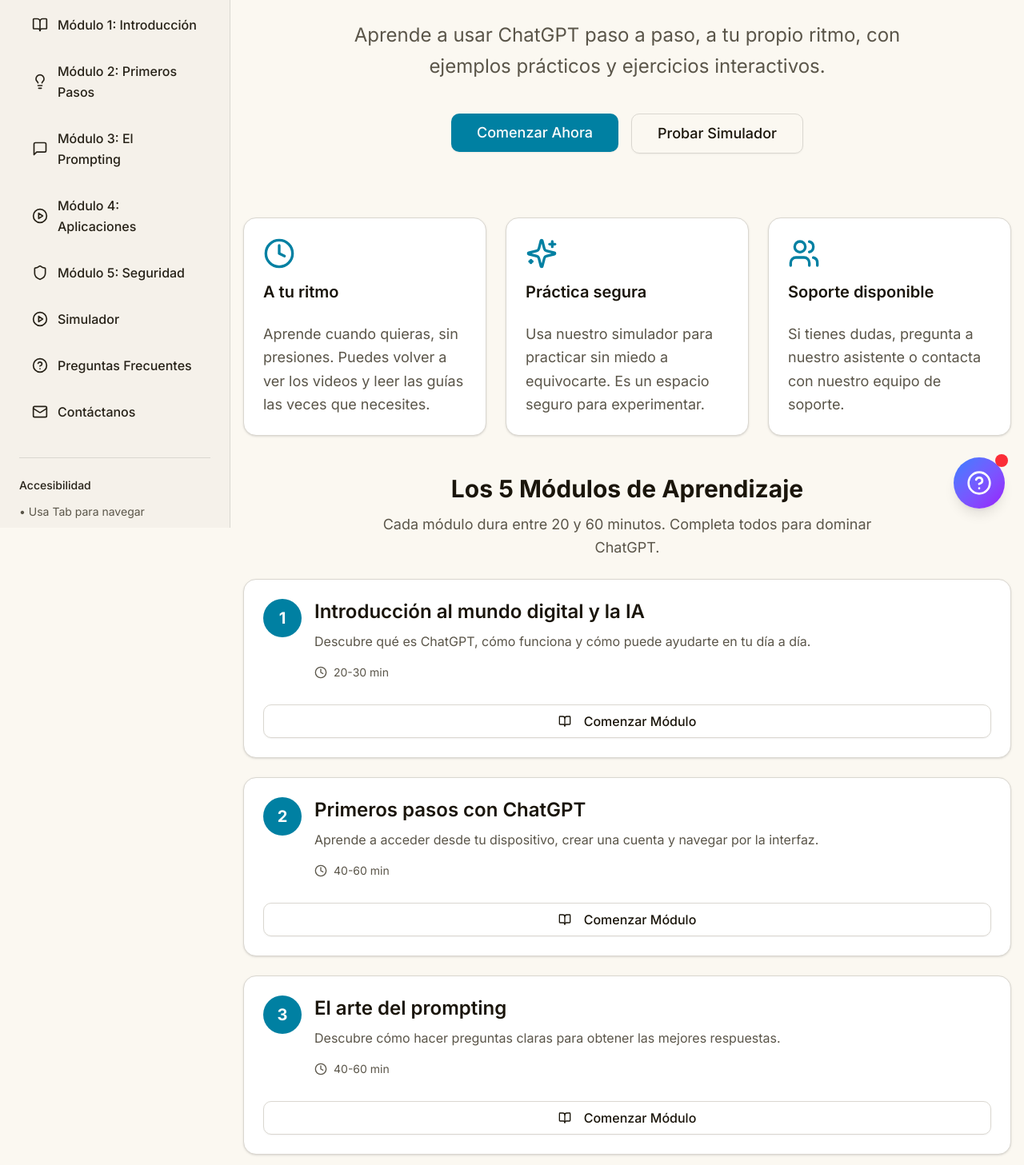
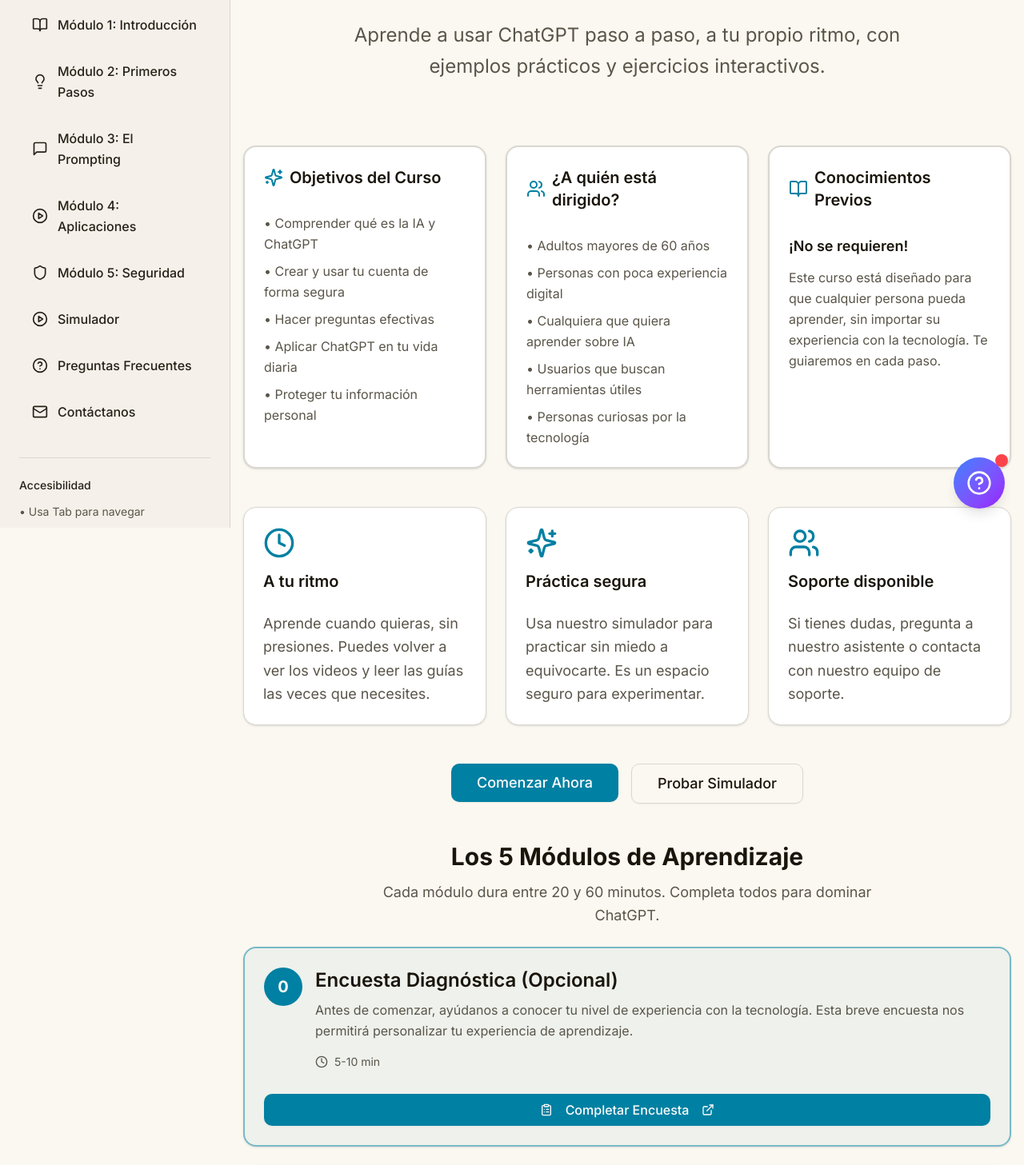
Before and after one commit to JuanCheli/capacitacion-chatgpt-grupo6, a Next.js app: page / in a window 1280 px wide. Shown: the part 140-1597 px from the top of the page at 80% size. Built offline with nearby package versions, Linux system fonts and the light colour scheme.

Commit message:
Feat: + Cards con objetivos, audiencia objetivo y conocimientos previos + Modulo 0, siendo este la encuesta diagnostica + Footer con nuestra informacion (autores)

```diff
--- a/app/page.tsx
+++ b/app/page.tsx
@@ -9,7 +9,7 @@ import {
 } from "@/components/ui/card";
 import { Button } from "@/components/ui/button";
 import Link from "next/link";
-import { BookOpen, Clock, Users, Sparkles } from "lucide-react";
+import { BookOpen, Clock, Users, Sparkles, ClipboardList, ExternalLink } from "lucide-react";
 import PodcastPlayer from "@/components/podcast-player";
 
 export default function HomePage() {
@@ -24,19 +24,64 @@ export default function HomePage() {
           Aprende a usar ChatGPT paso a paso, a tu propio ritmo, con ejemplos
           prácticos y ejercicios interactivos.
         </p>
-        <div className="flex flex-col sm:flex-row gap-4 justify-center pt-4">
-          <Button asChild size="lg" className="text-lg px-8 py-6">
-            <Link href="/modulo-1">Comenzar Ahora</Link>
-          </Button>
-          <Button
-            asChild
-            variant="outline"
-            size="lg"
-            className="text-lg px-8 py-6 bg-transparent"
-          >
-            <Link href="/simulador">Probar Simulador</Link>
-          </Button>
-        </div>
+      </section>
+
+      {/* Course Info Cards */}
+      <section className="grid md:grid-cols-3 gap-4 md:gap-6">
+        <Card className="border-2">
+          <CardHeader>
+            <CardTitle className="text-lg md:text-xl flex items-center gap-2">
+              <Sparkles className="h-6 w-6 text-primary flex-shrink-0" />
+              <span>Objetivos del Curso</span>
+            </CardTitle>
+          </CardHeader>
+          <CardContent>
+            <ul className="space-y-2 text-sm md:text-base text-muted-foreground leading-relaxed">
+              <li>• Comprender qué es la IA y ChatGPT</li>
+              <li>• Crear y usar tu cuenta de forma segura</li>
+              <li>• Hacer preguntas efectivas</li>
+              <li>• Aplicar ChatGPT en tu vida diaria</li>
+              <li>• Proteger tu información personal</li>
+            </ul>
+          </CardContent>
+        </Card>
+
+        <Card className="border-2">
+          <CardHeader>
+            <CardTitle className="text-lg md:text-xl flex items-center gap-2">
+              <Users className="h-6 w-6 text-primary flex-shrink-0" />
+              <span>¿A quién está dirigido?</span>
+            </CardTitle>
+          </CardHeader>
+          <CardContent>
+            <ul className="space-y-2 text-sm md:text-base text-muted-foreground leading-relaxed">
+              <li>• Adultos mayores de 60 años</li>
+              <li>• Personas con poca experiencia digital</li>
+              <li>• Cualquiera que quiera aprender sobre IA</li>
+              <li>• Usuarios que buscan herramientas útiles</li>
+              <li>• Personas curiosas por la tecnología</li>
+            </ul>
+          </CardContent>
+        </Card>
+
+        <Card className="border-2">
+          <CardHeader>
+            <CardTitle className="text-lg md:text-xl flex items-center gap-2">
+              <BookOpen className="h-6 w-6 text-primary flex-shrink-0" />
+              <span>Conocimientos Previos</span>
+            </CardTitle>
+          </CardHeader>
+          <CardContent>
+            <div className="space-y-3">
+              <p className="text-base md:text-lg font-semibold text-foreground">
+                ¡No se requieren!
+              </p>
+              <p className="text-sm md:text-base text-muted-foreground leading-relaxed">
+                Este curso está diseñado para que cualquier persona pueda aprender, sin importar su experiencia con la tecnología. Te guiaremos en cada paso.
+              </p>
+            </div>
+          </CardContent>
+        </Card>
       </section>
 
       {/* Features */}
@@ -81,6 +126,21 @@ export default function HomePage() {
         </Card>
       </section>
 
+      {/* CTA Buttons */}
+      <section className="flex flex-col sm:flex-row gap-4 justify-center">
+        <Button asChild size="lg" className="text-base md:text-lg px-6 md:px-8 py-5 md:py-6">
+          <Link href="/modulo-1">Comenzar Ahora</Link>
+        </Button>
+        <Button
+          asChild
+          variant="outline"
+          size="lg"
+          className="text-base md:text-lg px-6 md:px-8 py-5 md:py-6 bg-transparent"
+        >
+          <Link href="/simulador">Probar Simulador</Link>
+        </Button>
+      </section>
+
       {/* Modules overview */}
       <section className="space-y-6">
         <div className="text-center space-y-3">
@@ -94,6 +154,41 @@ export default function HomePage() {
         </div>
 
         <div className="grid gap-6">
+          {/* Module 0 - Diagnostic Survey */}
+          <Card className="hover:shadow-lg transition-shadow border-2 border-primary/50 bg-primary/5">
+            <CardHeader>
+              <div className="flex items-start gap-4">
+                <div className="flex-shrink-0 w-12 h-12 rounded-full bg-primary text-primary-foreground flex items-center justify-center text-xl font-bold">
+                  0
+                </div>
+                <div className="flex-1 space-y-2">
+                  <CardTitle className="text-xl lg:text-2xl text-balance">
+                    Encuesta Diagnóstica (Opcional)
+                  </CardTitle>
+                  <CardDescription className="text-base leading-relaxed">
+                    Antes de comenzar, ayúdanos a conocer tu nivel de experiencia con la tecnología. Esta breve encuesta nos permitirá personalizar tu experiencia de aprendizaje.
+                  </CardDescription>
+                  <div className="flex items-center gap-2 text-sm text-muted-foreground pt-2">
+                    <Clock className="h-4 w-4" />
+                    <span>5-10 min</span>
+                  </div>
+                </div>
+              </div>
+            </CardHeader>
+            <CardContent>
+              <Button
+                asChild
+                className="w-full text-base py-5"
+              >
+                <a href="https://docs.google.com/forms/d/e/1FAIpQLSffRHXRv2qBvZnWhp6qi5VfMdhHmZw9QD9i7qeT_Sx2fkmsmg/viewform" target="_blank" rel="noopener noreferrer">
+                  <ClipboardList className="h-5 w-5 mr-2" />
+                  Completar Encuesta
+                  <ExternalLink className="h-4 w-4 ml-2" />
+                </a>
+              </Button>
+            </CardContent>
+          </Card>
+
           <ModuleCard
             number={1}
             title="Introducción al mundo digital y la IA"
@@ -152,6 +247,23 @@ export default function HomePage() {
           <Link href="/modulo-1">Ir al Módulo 1</Link>
         </Button>
       </section>
+
+      {/* Footer */}
+      <footer className="border-t border-muted/30 pt-8 mt-12">
+        <div className="text-center space-y-4">
+          <div className="space-y-2">
+            <p className="text-base font-semibold text-foreground">
+              Grupo 6 — Comunicación Multimedial 4K4
+            </p>
+            <p className="text-sm text-muted-foreground">
+              Integrantes: Juan Cheli, Juan Mateo Simes, Ignacio Dilewski, Pedro Galera, Jeronimo Osuna
+            </p>
+          </div>
+          <div className="text-xs text-muted-foreground pt-2">
+            <p>© {new Date().getFullYear()} Grupo 6 — Proyecto de capacitación ChatGPT</p>
+          </div>
+        </div>
+      </footer>
     </div>
   );
 }
```
